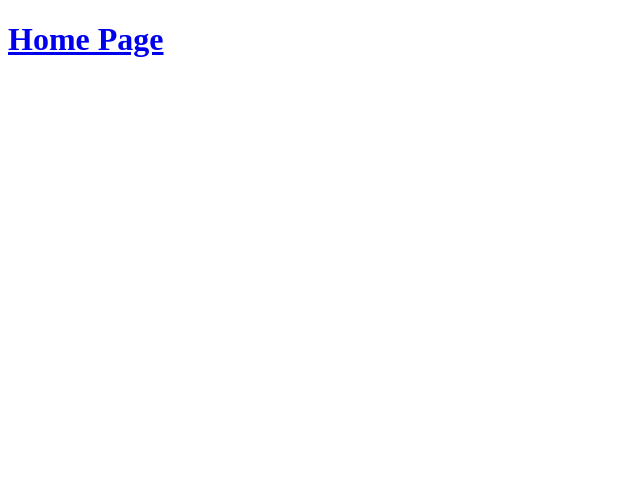
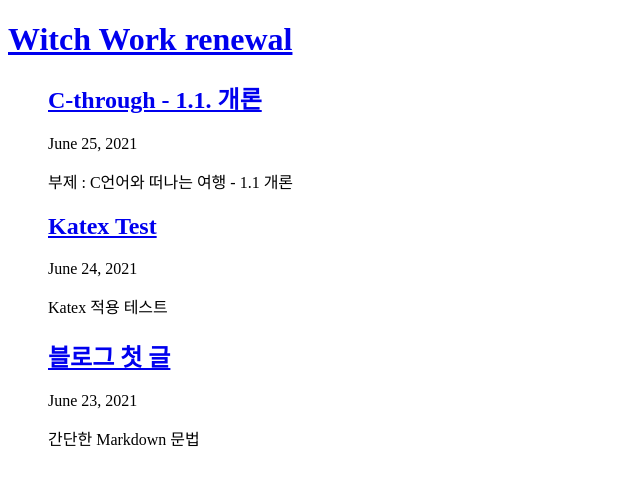
Before and after one commit to witch-factory/blog-renewal, a Gatsby site: page / in a window 1280 px wide. Shown: the whole page, without its empty margins (0-640 px from the left). Built offline with nearby package versions, Linux system fonts and the light colour scheme; Gatsby itself is replaced by a stand-in of ours; some packages are replaced by stand-ins of ours.

Commit message:
홈 페이지만 제작, 리뉴얼 중지

```diff
--- a/src/pages/index.js
+++ b/src/pages/index.js
@@ -1,15 +1,80 @@
 import * as React from 'react'
 import Layout from "../components/layout"
 import {StaticImage} from "gatsby-plugin-image";
+import {Link, graphql} from 'gatsby'
 
-const IndexPage=()=>{
-    return(
+const BlogHomePage=({data})=>{
+  const siteTitle=data.site.siteMetadata?.title || `Title`
+  const posts=data.allMdx.nodes
 
+  if(posts.length===0){
+    return (
+      <Layout pageTitle={siteTitle}>
 
-      <Layout pageTitle="Home Page">
-
+        <p>No blog posts found.</p>
       </Layout>
     )
+  }
+
+  return(
+
+    <Layout pageTitle={siteTitle}>
+
+      <main>
+        <title>{data.site.siteMetadata.title}</title>
+
+        <ol style={{listStyle:`none`}}>
+          {
+            posts.map(post=>{
+              const title=post.frontmatter.title || post.slug
+
+              return(
+                <li key={post.slug}>
+                  <article>
+                    <header>
+                      <h2>
+                        <Link to={post.slug}>
+                          <span>{title}</span>
+                        </Link>
+                      </h2>
+                      <p>{post.frontmatter.date}</p>
+                    </header>
+
+                    <section>
+                      <p>{post.frontmatter.description || post.excerpt}</p>
+                    </section>
+                  </article>
+                </li>
+              )
+            })
+          }
+        </ol>
+      </main>
+    </Layout>
+  )
 }
 
-export default IndexPage
+export default BlogHomePage
+
+export const query=graphql`
+  query {
+      site {
+          siteMetadata {
+              title
+              description
+          }
+      }
+      allMdx(sort: {fields: frontmatter___date, order: DESC}) {
+          nodes {
+              excerpt
+              slug
+              frontmatter {
+                  title
+                  date(formatString: "MMMM DD, YYYY")
+                  description
+              }
+          }
+      }
+  }
+
+`
```
